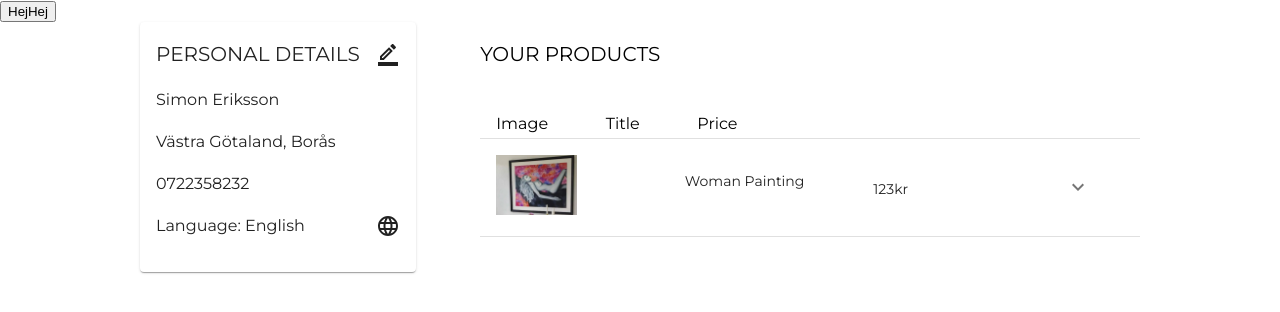
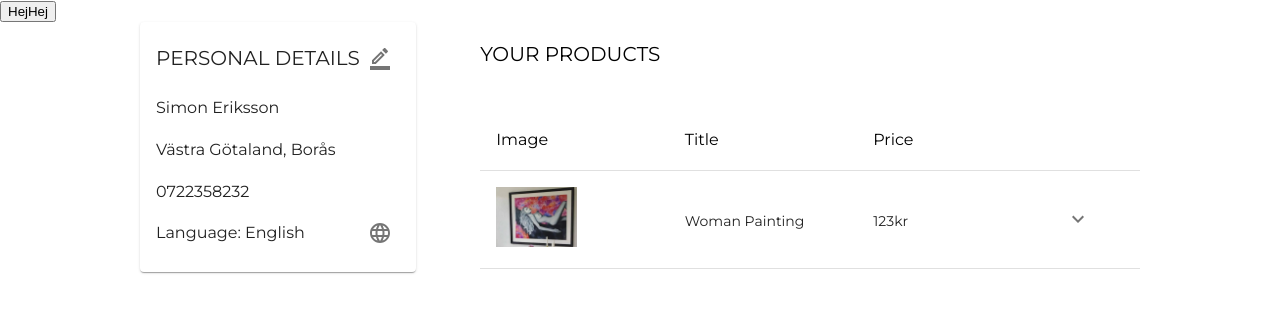
Before and after one commit to Vacannot/PinkRent, a React (Create React App) app: page / in a window 1280 px wide. Shown: the top 312 px of the page. Built offline with nearby package versions, Linux system fonts and the light colour scheme.

Commit message:
styling, iconbutton

```diff
--- a/src/components/userProfile/UserInfoCard.tsx
+++ b/src/components/userProfile/UserInfoCard.tsx
@@ -1,4 +1,4 @@
-import { Card, CardContent, Typography } from "@mui/material";
+import { Card, CardContent, IconButton, Typography } from "@mui/material";
 import { BorderColorOutlined, LanguageOutlined } from "@mui/icons-material";
 import styles from "./userProfile.module.scss";
 
@@ -16,13 +16,16 @@ export const UserInfoCard = () => {
           variant="h6"
           fontWeight={400}
         >
-          PERSONAL DETAILS <BorderColorOutlined />
+          PERSONAL DETAILS
+          <IconButton>
+            <BorderColorOutlined />
+          </IconButton>
         </Typography>
         <Typography className={styles.spacing}>Simon Eriksson</Typography>
         <Typography className={styles.spacing}>
           Västra Götaland, Borås
         </Typography>
-        <Typography className={styles.spacing}>0722358232</Typography>
+        <Typography sx={{mb:'9px'}}>0722358232</Typography>
         <Typography
           sx={{
             display: "flex",
@@ -30,7 +33,10 @@ export const UserInfoCard = () => {
             justifyContent: "space-between",
           }}
         >
-          Language: English <LanguageOutlined />
+          Language: English
+          <IconButton>
+            <LanguageOutlined />
+          </IconButton>
         </Typography>
       </CardContent>
     </Card>
--- a/src/components/userProfile/UserProfileListing.tsx
+++ b/src/components/userProfile/UserProfileListing.tsx
@@ -48,14 +48,16 @@ export const UserProfileListings = () => {
       <TableContainer>
         <Table aria-label="collapsible table">
           <TableHead sx={{ borderBottom: "1px solid rgba(224, 224, 224, 1)" }}>
-            <TableRow sx={{ display: "flex", alignItems: "center" }}>
-              <Typography sx={{ ml: "1rem" }} variant="subtitle1">
+            <TableRow
+              sx={{ display: "grid", gridTemplateColumns: "1fr 1fr 1fr .5fr" }}
+            >
+              <Typography sx={{ padding: "16px" }} variant="subtitle1">
                 Image
               </Typography>
-              <Typography sx={{ ml: "3.6rem" }} variant="subtitle1">
+              <Typography sx={{ padding: "16px" }} variant="subtitle1">
                 Title
               </Typography>
-              <Typography sx={{ ml: "3.6rem" }} variant="subtitle1">
+              <Typography sx={{ padding: "16px" }} variant="subtitle1">
                 Price
               </Typography>
             </TableRow>
@@ -70,7 +72,7 @@ export const UserProfileListings = () => {
               <TableCell>
                 <img src={womanImg} alt="woman" height={60} />
               </TableCell>
-              <TableCell sx={{ mt: "1rem" }}>Woman Painting</TableCell>
+              <TableCell sx={{ mt: "1.5rem" }}>Woman Painting</TableCell>
               <TableCell sx={{ mt: "1.5rem" }}>123kr</TableCell>
               <TableCell sx={{ mt: "1rem" }}>
                 {open ? (
@@ -208,6 +210,7 @@ export const UserProfileListings = () => {
                 </ButtonGroup>
               </Collapse>
             </TableRow>
+
             {/* {products.map((product) => {
             return <AdminProductList key={product.id} product={product} />;
           })} */}
```
